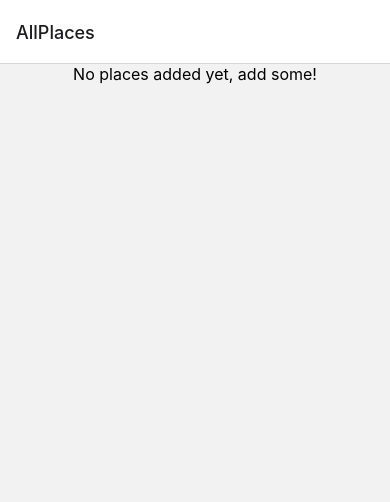
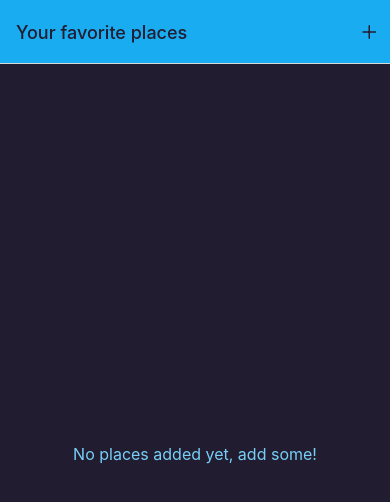
Before and after one commit to JaBeas/ReactNative_NativeFeatures, a React Native app: screen /AllPlaces in a window 390 px wide. Shown: the top 502 px of the page. Built offline with nearby package versions, Linux system fonts and the light colour scheme.

Commit message:
package reset and color styles added

```diff
--- a/App.js
+++ b/App.js
@@ -1,8 +1,11 @@
 import { StatusBar } from 'expo-status-bar';
 import { NavigationContainer } from '@react-navigation/native';
 import { createNativeStackNavigator } from '@react-navigation/native-stack';
+
 import AllPlaces from './screens/AllPlaces';
 import AddPlace from './screens/AddPlace';
+import IconButton from './components/UI/IconButton';
+import { Colors } from './constants/colors';
 
 const Stack = createNativeStackNavigator();
 
@@ -11,9 +14,35 @@
     <>
       <StatusBar style="dark" />
       <NavigationContainer>
-        <Stack.Navigator>
-          <Stack.Screen name="AllPlaces" component={AllPlaces} />
-          <Stack.Screen name="AddPlace" component={AddPlace} />
+        <Stack.Navigator
+          screenOptions={{
+            headerStyle: { backgroundColor: Colors.primary500 },
+            headerTintColor: Colors.gray700,
+            contentStyle: { backgroundColor: Colors.gray700 },
+          }}
+        >
+          <Stack.Screen
+            name="AllPlaces"
+            component={AllPlaces}
+            options={({ navigation }) => ({
+              title: 'Your favorite places',
+              headerRight: ({ tintColor }) => (
+                <IconButton
+                  icon="add"
+                  size={24}
+                  color={tintColor}
+                  onPress={() => navigation.navigate('AddPlace')}
+                />
+              ),
+            })}
+          />
+          <Stack.Screen
+            name="AddPlace"
+            component={AddPlace}
+            options={{
+              title: 'Add a new place',
+            }}
+          />
         </Stack.Navigator>
       </NavigationContainer>
     </>
--- /dev/null
+++ b/components/UI/IconButton.js
@@ -0,0 +1,26 @@
+import { Pressable, StyleSheet } from 'react-native';
+import { Ionicons } from '@expo/vector-icons';
+
+function IconButton({ icon, size, color, onPress }) {
+  return (
+    <Pressable
+      style={({ pressed }) => [styles.button, pressed && styles.pressed]}
+      onPress={onPress}
+    >
+      <Ionicons name={icon} size={size} color={color} />
+    </Pressable>
+  );
+}
+
+export default IconButton;
+
+const styles = StyleSheet.create({
+  button: {
+    padding: 8,
+    justifyContent: 'center',
+    alignItems: 'center',
+  },
+  pressed: {
+    opacity: 0.7,
+  },
+});
--- a/components/places/PlaceForm.js
+++ b/components/places/PlaceForm.js
@@ -1,9 +1,11 @@
 import { Text, View } from 'react-native';
 
 function PlaceForm() {
-  <View>
-    <Text>Place Forum</Text>
-  </View>;
+  return (
+    <View>
+      <Text>The Place Form</Text>
+    </View>
+  );
 }
 
 export default PlaceForm;
--- a/components/places/PlacesList.js
+++ b/components/places/PlacesList.js
@@ -1,5 +1,6 @@
 import { FlatList, StyleSheet, Text, View } from 'react-native';
 
+import { Colors } from '../../constants/colors';
 import PlaceItem from './PlaceItem';
 
 function PlacesList({ places }) {
@@ -23,11 +24,12 @@
 
 const styles = StyleSheet.create({
   fallbackContainer: {
-    felx: 1,
+    flex: 1,
     justifyContent: 'center',
     alignItems: 'center',
   },
   fallbackText: {
     fontSize: 16,
+    color: Colors.primary200,
   },
 });
--- /dev/null
+++ b/constants/colors.js
@@ -0,0 +1,11 @@
+export const Colors = {
+  primary50: '#cfeffd',
+  primary100: '#a0defb',
+  primary200: '#77cff8',
+  primary400: '#44bdf5',
+  primary500: '#1aacf0',
+  primary700: '#0570c9',
+  primary800: '#003b88',
+  accent500: '#e6b30b',
+  gray700: '#221c30',
+};
--- a/package.json
+++ b/package.json
@@ -12,9 +12,11 @@
     "@react-navigation/native": "^6.1.8",
     "@react-navigation/native-stack": "^6.9.14",
     "expo": "~49.0.13",
+    "expo-font": "~11.4.0",
     "expo-status-bar": "~1.6.0",
     "react": "18.2.0",
-    "react-native": "0.72.5"
+    "react-native": "0.72.5",
+    "react-native-vector-icons": "^10.0.0"
   },
   "devDependencies": {
     "@babel/core": "^7.20.0"
--- a/screens/AddPlace.js
+++ b/screens/AddPlace.js
@@ -1,4 +1,4 @@
-import PlaceForm from '../components/places/PlaceForm';
+import PlaceForm from '../components/Places/PlaceForm';
 
 function AddPlace() {
   return <PlaceForm />;
--- a/screens/AllPlaces.js
+++ b/screens/AllPlaces.js
@@ -1,4 +1,4 @@
-import PlacesList from '../components/places/PlacesList';
+import PlacesList from '../components/Places/PlacesList';
 
 function AllPlaces() {
   return <PlacesList />;
```
Also changed, not shown: 1 other file (tests, documents, lock files or other folders).
